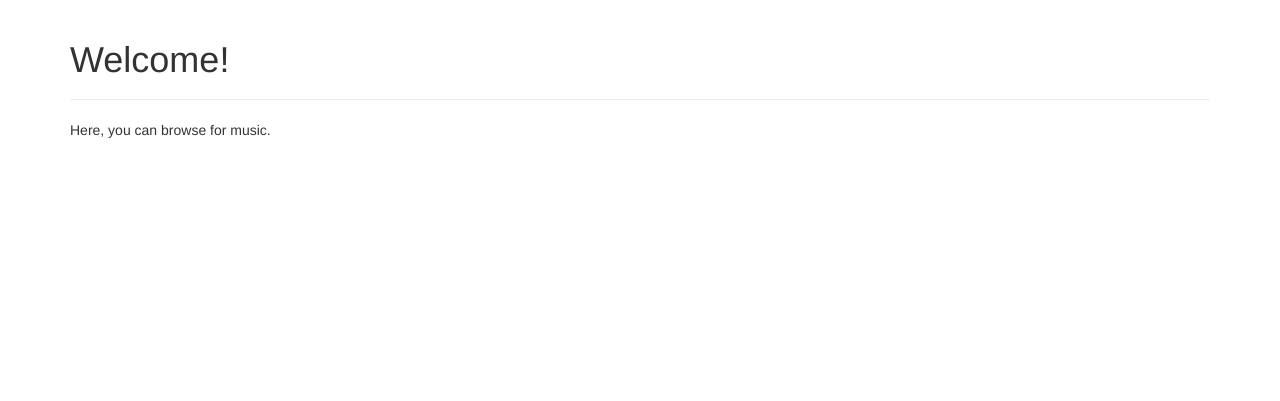
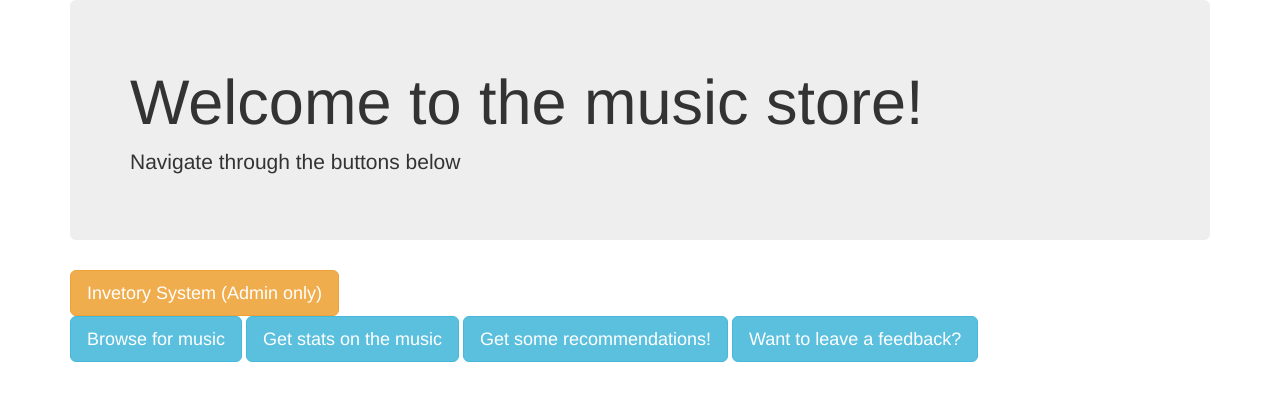
Before and after one commit to purplxholic/database_proj, a Django app: page / in a window 1280 px wide. Shown: the top 401 px of the page. Run offline with Django 3.2, Linux system fonts and the light colour scheme; some libraries are stand-ins or nearby versions.

Commit message:
we have a proper landing page

```diff
--- a/music_store/settings.py
+++ b/music_store/settings.py
@@ -41,8 +41,7 @@ INSTALLED_APPS = [
     'statistics',
     'inventory_system',
     'music_store',
-    # 'inventory_system',
-    # 'browser.apps.BrowserConfig',
+    'browser.apps.BrowserConfig',
     'widget_tweaks'
     # 'inventory_system.apps.InventorySystemConfig'
 ]
--- a/music_store/templates/music_store/index.html
+++ b/music_store/templates/music_store/index.html
@@ -5,12 +5,20 @@
 </head>
 
 <body>
-  <div class="container">
-    <div class="page-header padding-left">
-      <h1>Welcome!</h1>
-    </div>
+  <div class="container padding-top">
+    <div class="jumbotron">
 
-    <p>Here, you can browse for music.</p>
+      <h1>Welcome to the music store!</h1>
+    <p>Navigate through the buttons below</p>
+  </div>
+  <a class ="btn btn-warning btn-lg" role="button" href ="./inventory">Invetory System (Admin only)</a>
+  <br>
+
+  <a class ="btn btn-info btn-lg" role="button" href ="./browse">Browse for music</a>
+  <a class ="btn btn-info  btn-lg" role="button" href ="./statistics">Get stats on the music</a>
+  <a class ="btn btn-info  btn-lg" role="button" href ="#">Get some recommendations!</a>
+  <a class ="btn btn-info  btn-lg" role="button" href ="./music">Want to leave a feedback?</a>
+
 
   </div>
 
--- a/music_store/views.py
+++ b/music_store/views.py
@@ -8,4 +8,5 @@ from django.http import HttpResponse
 from django.db import connection
 
 def index(request):
+
     return render(request,"music_store/index.html")
```
